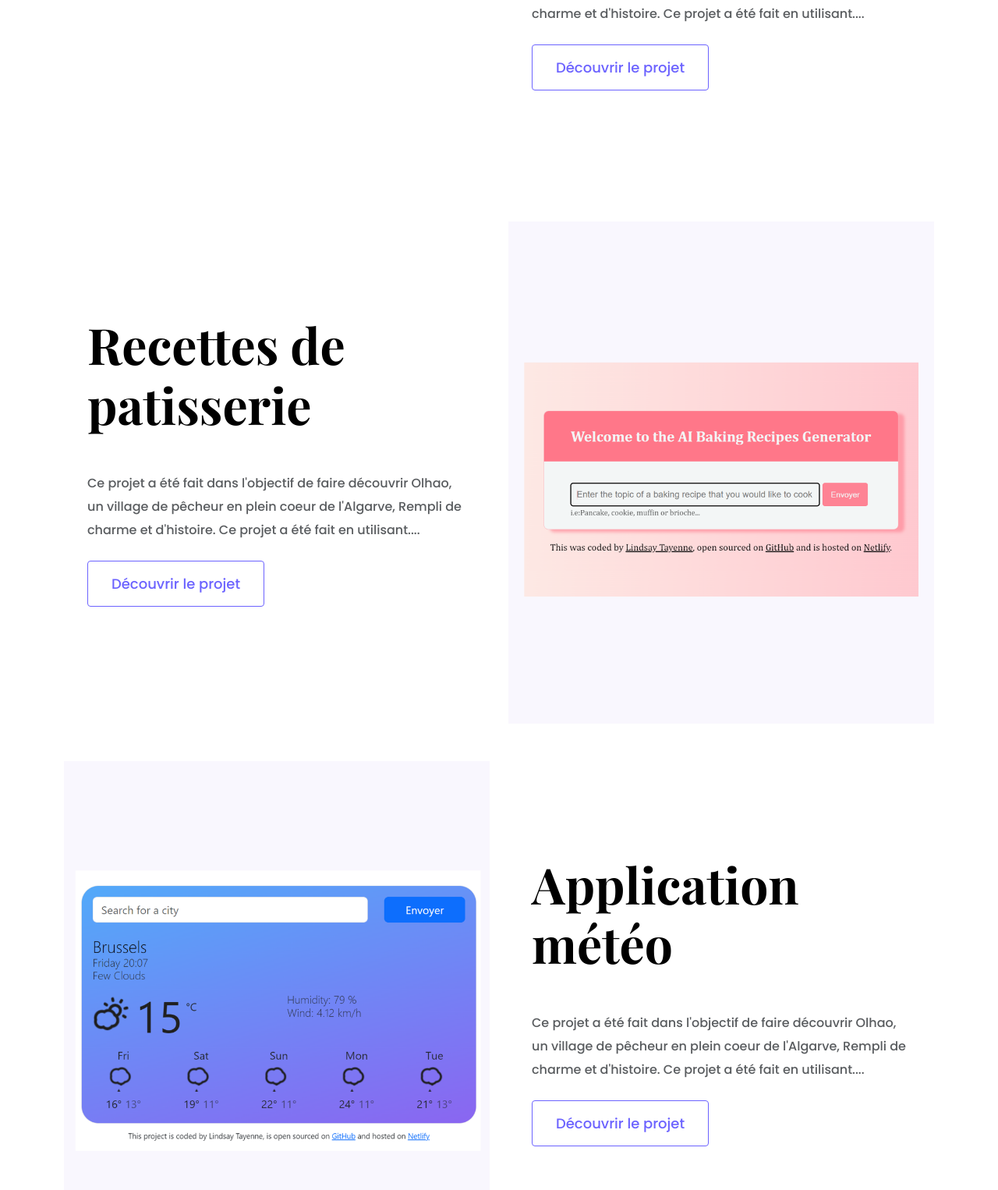
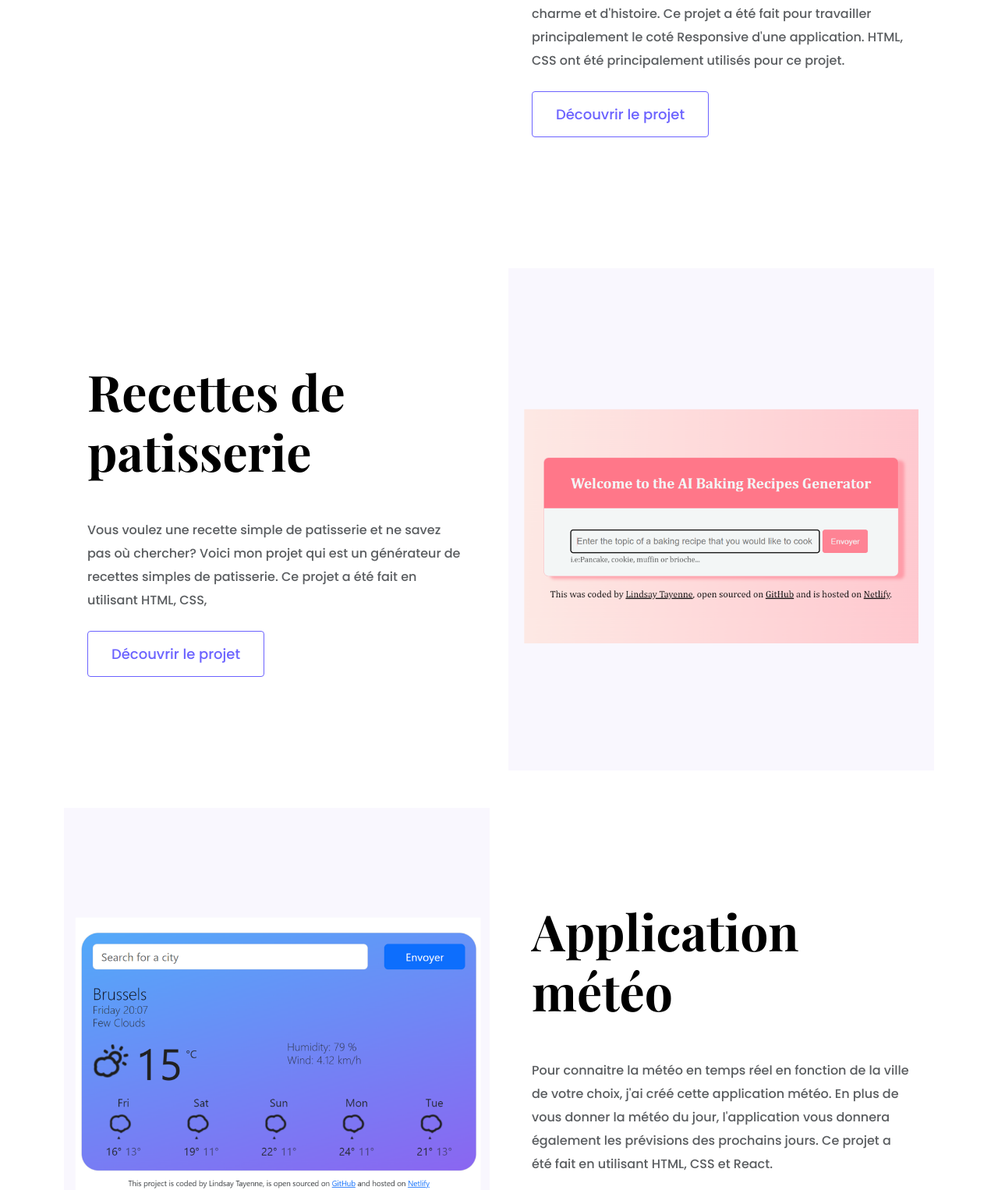
Before and after one commit to LindsayTayn/LindsayTayennePortfolio, a plain HTML site: page index.html in a window 1280 px wide. Shown: the part 1157-2683 px from the top of the page at 78% size. Drawn offline with nearby package versions, Linux system fonts and the light colour scheme; a web font is replaced by a local one.

Commit message:
changeD the content of the paragraphs in the index page

```diff
--- a/index.html
+++ b/index.html
@@ -72,9 +72,15 @@
             <p class="mb-4 text-muted">
               Ce projet a été fait dans l'objectif de faire découvrir Olhao, un
               village de pêcheur en plein coeur de l'Algarve, Rempli de charme
-              et d'histoire. Ce projet a été fait en utilisant....
+              et d'histoire. Ce projet a été fait pour travailler principalement
+              le coté Responsive d'une application. HTML, CSS ont été
+              principalement utilisés pour ce projet.
             </p>
-            <a href="#" class="btn btn-branding-outline">
+            <a
+              href="https://olhao-travel-website.netlify.app/"
+              target="_blank"
+              class="btn btn-branding-outline"
+            >
               Découvrir le projet</a
             >
           </div>
@@ -85,11 +91,16 @@
           <div class="project-description">
             <h2 class="mb-5">Recettes de patisserie</h2>
             <p class="mb-4 text-muted">
-              Ce projet a été fait dans l'objectif de faire découvrir Olhao, un
-              village de pêcheur en plein coeur de l'Algarve, Rempli de charme
-              et d'histoire. Ce projet a été fait en utilisant....
+              Vous voulez une recette simple de patisserie et ne savez pas où
+              chercher? Voici mon projet qui est un générateur de recettes
+              simples de patisserie. Ce projet a été fait en utilisant HTML,
+              CSS,
             </p>
-            <a href="#" class="btn btn-branding-outline">
+            <a
+              href="https://ai-baking-recipes-generator.netlify.app/"
+              target="_blank"
+              class="btn btn-branding-outline"
+            >
               Découvrir le projet</a
             >
           </div>
@@ -97,7 +108,7 @@
         <div class="col d-none d-lg-block">
           <img
             src="./images/AI-recipe.png"
-            alt="Olhao project image"
+            alt="générateur de recettes de patisserie"
             class="img-fluid"
           />
         </div>
@@ -106,7 +117,7 @@
         <div class="col d-none d-lg-block">
           <img
             src="./images/Meteo.png"
-            alt="Olhao project image"
+            alt="Application météo"
             class="img-fluid"
           />
         </div>
@@ -114,11 +125,17 @@
           <div class="project-description">
             <h2 class="mb-5">Application météo</h2>
             <p class="mb-4 text-muted">
-              Ce projet a été fait dans l'objectif de faire découvrir Olhao, un
-              village de pêcheur en plein coeur de l'Algarve, Rempli de charme
-              et d'histoire. Ce projet a été fait en utilisant....
+              Pour connaitre la météo en temps réel en fonction de la ville de
+              votre choix, j'ai créé cette application météo. En plus de vous
+              donner la météo du jour, l'application vous donnera également les
+              prévisions des prochains jours. Ce projet a été fait en utilisant
+              HTML, CSS et React.
             </p>
-            <a href="#" class="btn btn-branding-outline">
+            <a
+              href="https://react-weather-app-lindsay-tayenne.netlify.app/"
+              target="_blank"
+              class="btn btn-branding-outline"
+            >
               Découvrir le projet</a
             >
           </div>
@@ -138,6 +155,17 @@
             ><i class="fa-brands fa-github"></i
           ></a>
         </div>
+        <div>
+          <p class="text-center text-muted text-decoration-none mt-5">
+            Ce site a été codé par Lindsay Tayenne et est open-sourced sur
+            <a
+              href="https://github.com/LindsayTayn/LindsayTayennePortfolio"
+              target="_blank"
+            >
+              GitHub</a
+            >
+          </p>
+        </div>
       </footer>
     </div>
   </body>
```
Also changed, not shown: about.html (+7 -1 lines), work.html (+11 -0 lines).
